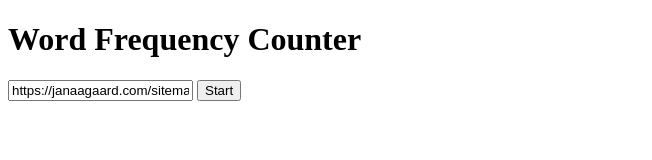
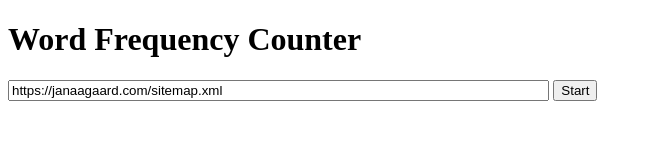
Before and after one commit to janaagaard75/frequency-counter, a website with bundled scripts: page src/index.html in a window 1280 px wide. Shown: the whole page, without its empty margins (0-652 px from the left). Built offline with nearby package versions, Linux system fonts and the light colour scheme.

Commit message:
Wider input field

```diff
--- a/src/index.html
+++ b/src/index.html
@@ -10,6 +10,7 @@
         type="text"
         name="sitemapUrl"
         value="https://janaagaard.com/sitemap.xml"
+        style="width: 40em;"
       />
       <button type="submit">Start</button>
     </form>
```
